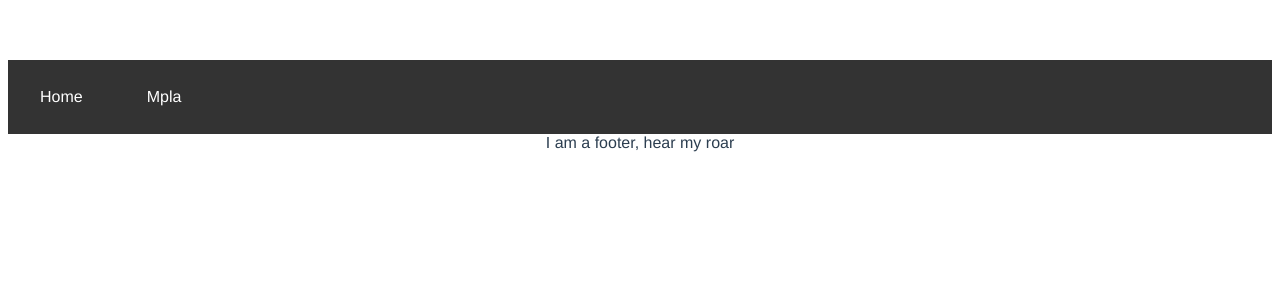
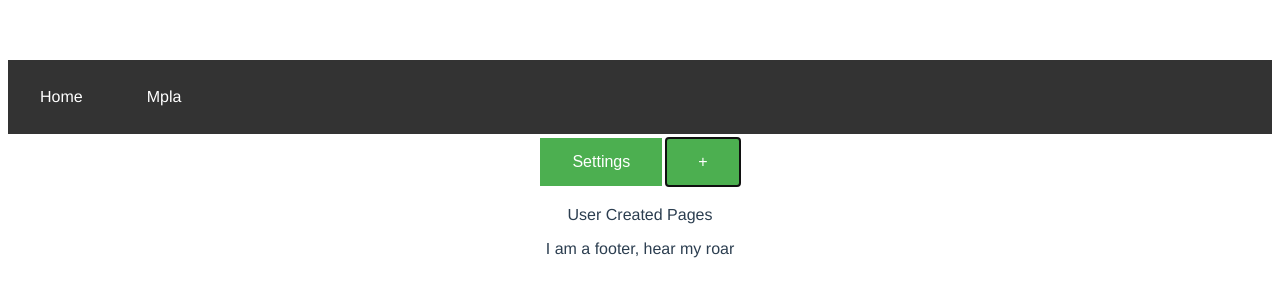
Before and after one commit to 0rf345/1st-vue-project, a Vue app: page /mpla in a window 1280 px wide. Shown: the top 300 px of the page. Built offline with nearby package versions, Linux system fonts and the light colour scheme.

Commit message:
Added back button

```diff
--- a/src/App.vue
+++ b/src/App.vue
@@ -1,7 +1,7 @@
 <template>
   <div id="app">
-    <navbar></navbar>
-    <router-view></router-view>
+    <navbar :back="createBackButtonProp" @backSignal="backPressed"></navbar>
+    <home @createBackButton="backButtonCreate" :justBack="cameBack" @gotIt="cameBack=false"></home>
     <projectFooter></projectFooter>
   </div>
 </template>
@@ -9,12 +9,29 @@
 <script>
 import navbar from './components/Navbar'
 import projectFooter from './components/ProjectFooter'
+import home from './components/Home'
 
 export default {
   name: 'App',
+  data () {
+    return {
+      createBackButtonProp: false,
+      cameBack: false
+    }
+  },
   components: {
     navbar,
+    home,
     projectFooter
+  },
+  methods: {
+    backButtonCreate: function () {
+      this.createBackButtonProp = true
+    },
+    backPressed: function () {
+      this.createBackButtonProp = false
+      this.cameBack = true
+    }
   }
 }
 </script>
--- a/src/components/Home.vue
+++ b/src/components/Home.vue
@@ -44,6 +44,18 @@ export default {
   components: {
     userpages, pagedetails
   },
+  props: [
+    'justBack'
+  ],
+  watch: {
+    justBack: function () {
+      if (this.justBack) {
+        this.$emit('gotIt')
+        this.creatingSomething = false
+        this.selectedPage = false
+      }
+    }
+  },
   methods: {
     createUserPagePage: function () {
       this.creatingSomething = true
@@ -57,6 +69,7 @@ export default {
     },
     userPclicked: function (userPage) {
       this.selectedPage = true
+      this.$emit('createBackButton')
       this.clickedPage = userPage
     }
   },
--- a/src/components/Navbar.vue
+++ b/src/components/Navbar.vue
@@ -3,6 +3,7 @@
     <ul>
       <li><a><router-link to="/">Home</router-link></a></li>
       <li><a><router-link to="mpla">Mpla</router-link></a></li>
+      <li v-show="back" @click="$emit('backSignal')"><a><router-link to="/">Back</router-link></a></li>
       <!--
       <li v-for="page in pages" :key="page.id"><a @click="iWasClicked(page)">{{ page }}</a></li>
       <li class="dropdown">
@@ -25,6 +26,9 @@ export default {
       userPages: ['ExPage1', 'ExPage2', 'ExPage3']
     }
   },
+  props: [
+    'back'
+  ],
   methods: {
     iWasClicked: function (page) {
       console.log(page)
```
